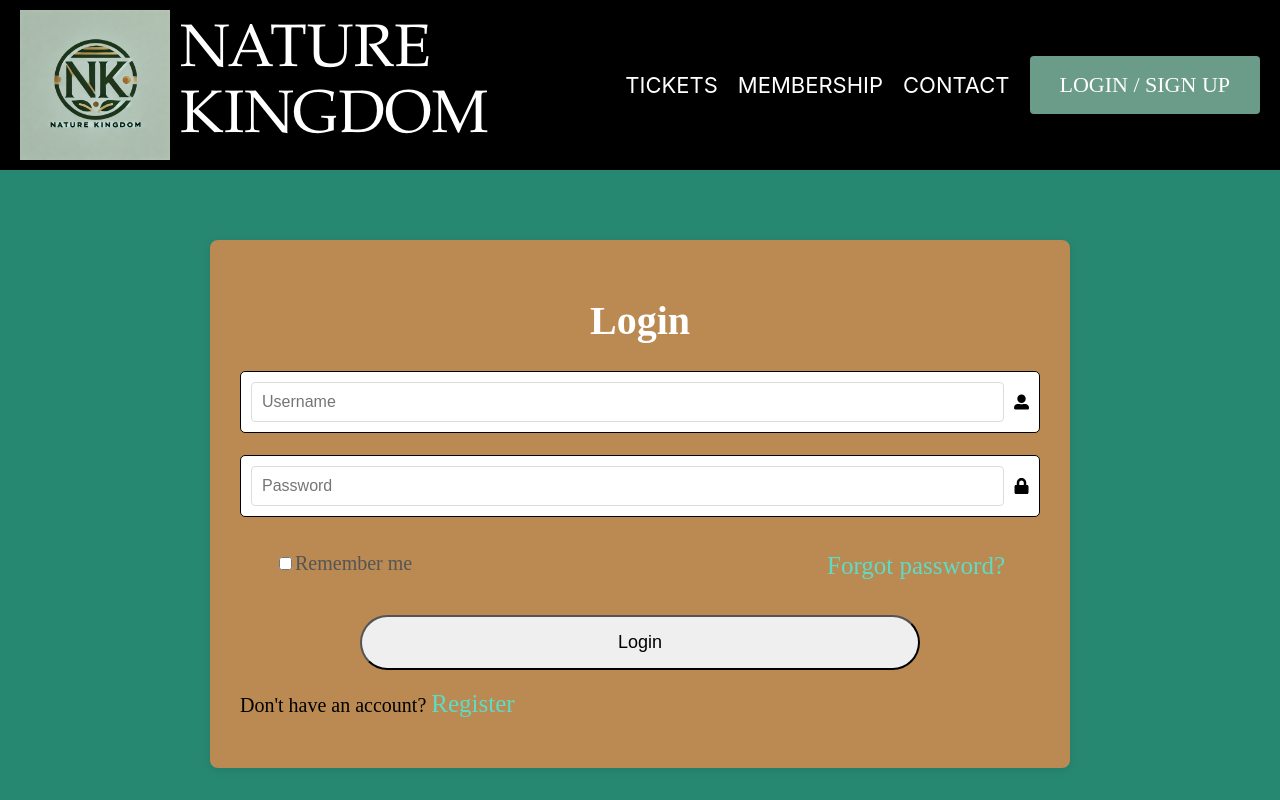
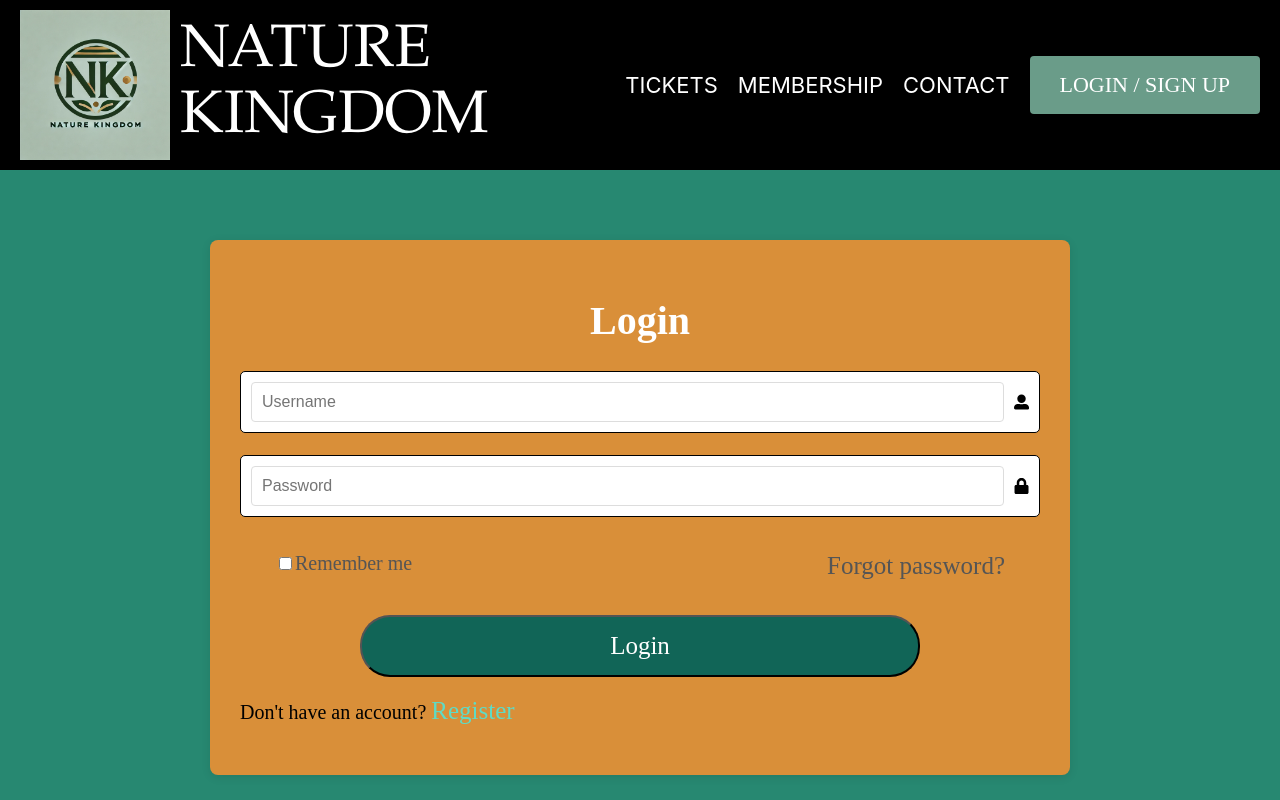
Before and after one commit to AngelSaravia/Nature_Kingdom, a React (Vite) app in the folder client/: page /login in a window 1280 px wide. Shown: the top 800 px of the page. Built offline with nearby package versions, Linux system fonts and the light colour scheme.

Commit message:
changed colors on login screen

```diff
--- a/client/src/pages/login/login.css
+++ b/client/src/pages/login/login.css
@@ -1,7 +1,7 @@
 .wrapper {
   position: relative;
   z-index: 1;
-  background-color: rgb(186, 138, 82);
+  background-color: rgb(217 143 57);
   color: black;
   padding: 30px;
   margin: 70px auto;
@@ -40,11 +40,21 @@ a {
   color: black;
 }
 
+.forgot_password{
+  color: #555;
+
+}
+
 .login_button button {
   padding: 15px 0;
-  font-size: 18px;
+  font-size: 25px;
   width: 70%;
   border-radius: 30px;
+  background-color: #116557;
+  color: white;
+  font-style: bolder;
+  font-family: serif;
+
 }
 .login_button {
   display: flex;
```
